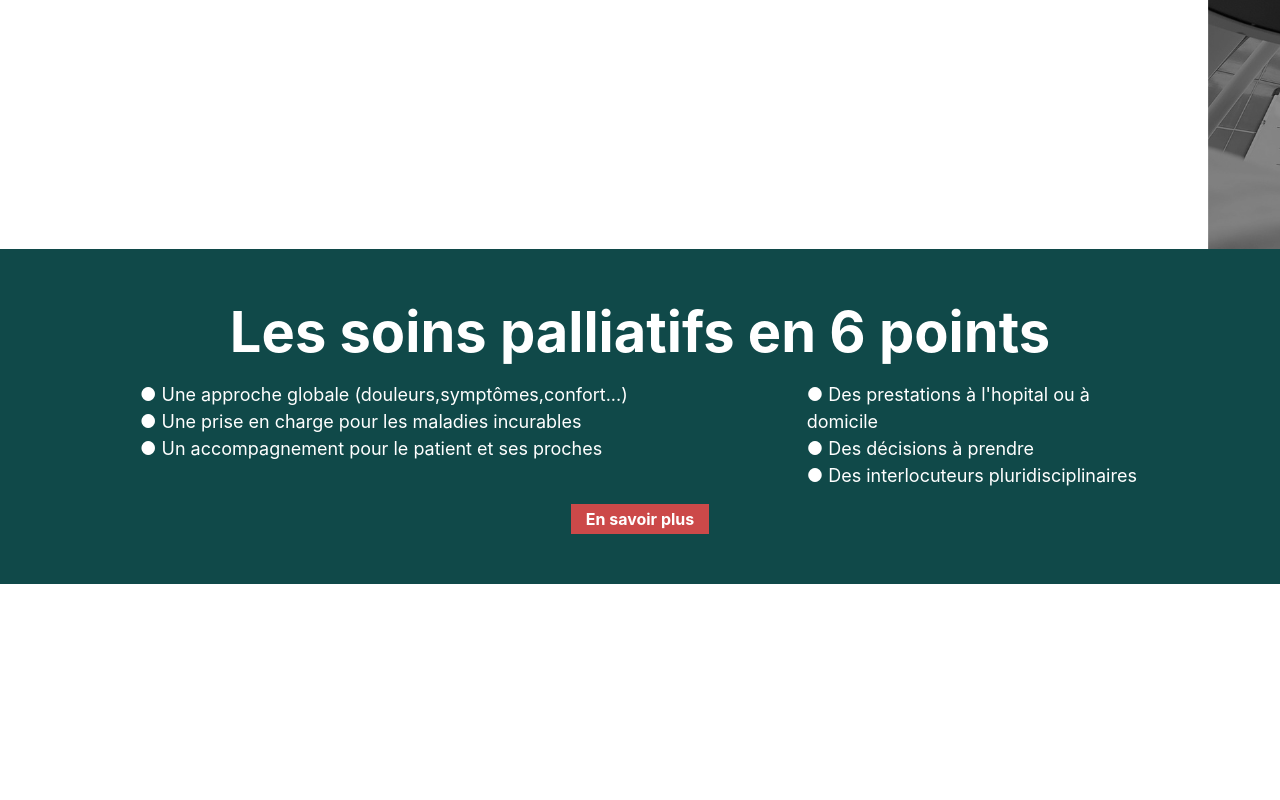
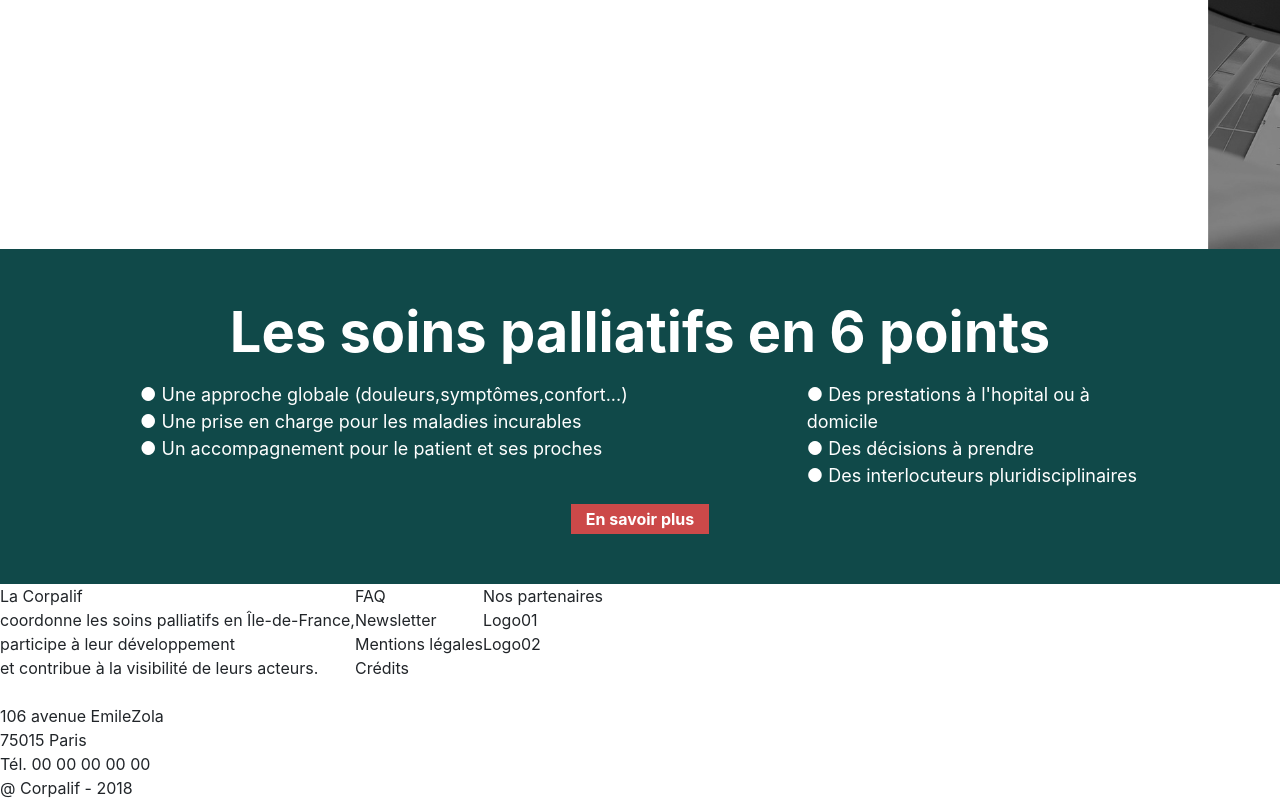
Before and after one commit to WildCodeSchool/paris-0218-corpalif-client, a React (Create React App) app: page / in a window 1280 px wide. Shown: the part 1615-2415 px from the top of the page. Before the commit the page ends 2199 px from the top, so only its background shows below. Built offline with nearby package versions, Linux system fonts and the light colour scheme.

Commit message:
rien de particulier à dire

```diff
--- a/src/App.js
+++ b/src/App.js
@@ -139,7 +139,7 @@ class App extends Component {
             {/* <Carrousel /> */}
             <Article02 />
 
-            {/* <footer>
+            <footer>
               <div className="row">
                 <div className="App-Footer">
                   <p>La Corpalif</p>
@@ -166,7 +166,7 @@ class App extends Component {
               <div className="column">
               <p>@ Corpalif - 2018</p>
               </div>
-            </footer> */}
+            </footer>
           </section>
 
         </div>
```
